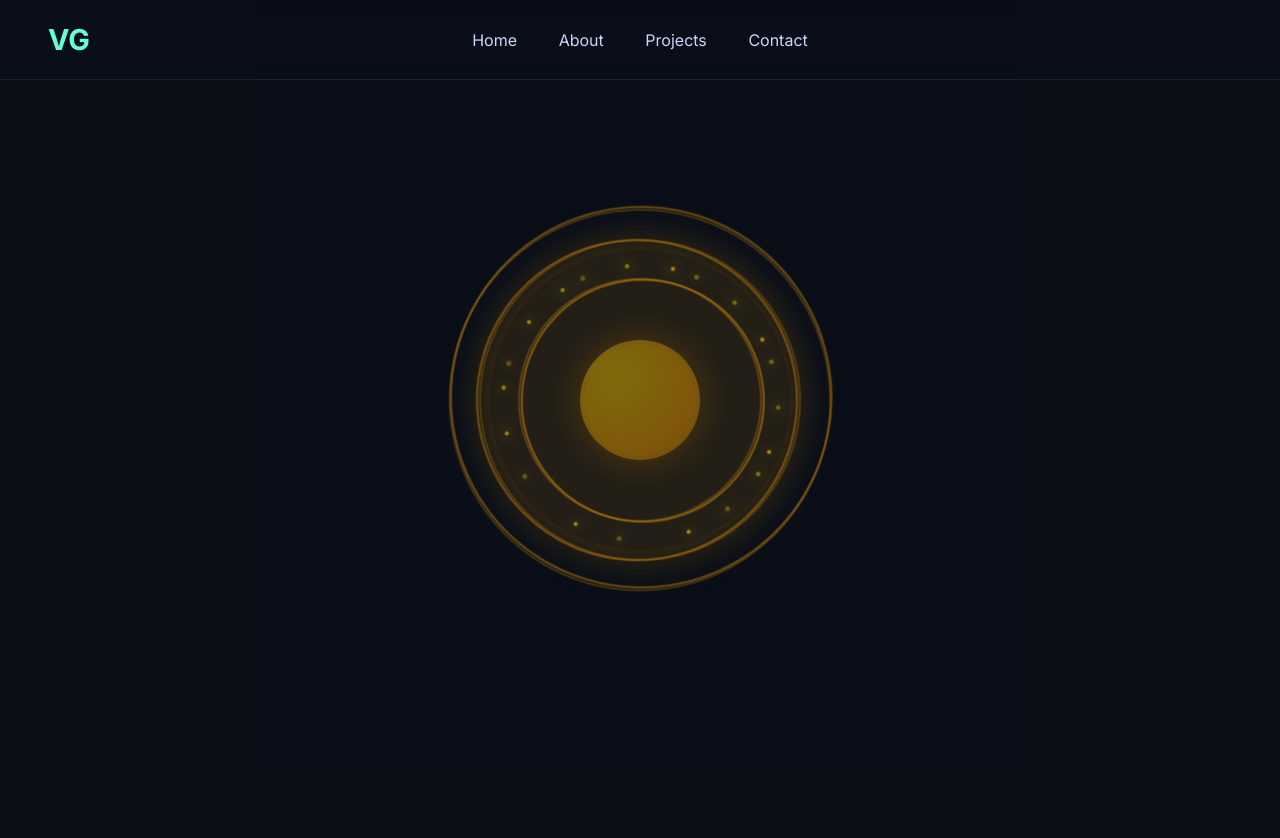
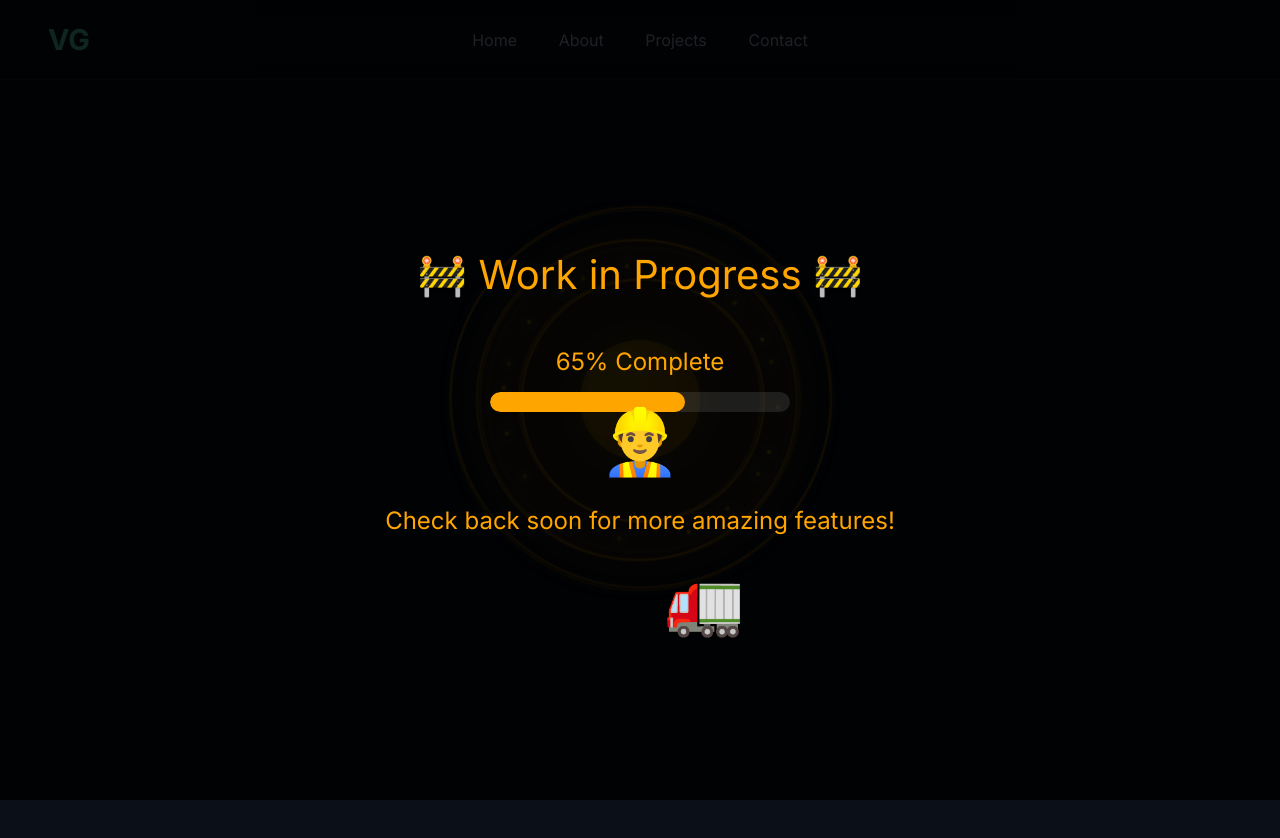
Before and after one commit to iamrealvinnu/my-portfolio, a React (Create React App) app: page / in a window 1280 px wide. Shown: the top 838 px of the page. Built offline with nearby package versions, Linux system fonts and the light colour scheme.

Commit message:
Add construction overlay animation with progress indicator

```diff
--- a/src/App.js
+++ b/src/App.js
@@ -1,10 +1,23 @@
-import React from 'react';
+import React, { useState, useEffect } from 'react';
 import { BrowserRouter as Router } from 'react-router-dom';
 import AppContent from './components/AppContent';
+import ConstructionOverlay from './components/ConstructionOverlay';
 
 function App() {
+  const [showOverlay, setShowOverlay] = useState(true);
+
+  useEffect(() => {
+    // Hide overlay after 8 seconds (matching animation duration)
+    const timer = setTimeout(() => {
+      setShowOverlay(false);
+    }, 8000);
+
+    return () => clearTimeout(timer);
+  }, []);
+
   return (
     <Router>
+      {showOverlay && <ConstructionOverlay />}
       <AppContent />
     </Router>
   );
--- /dev/null
+++ b/src/components/ConstructionOverlay.js
@@ -0,0 +1,105 @@
+import React from 'react';
+import styled, { keyframes } from 'styled-components';
+
+const constructionAnimation = keyframes`
+  0% {
+    transform: translateY(-100%);
+  }
+  10%, 90% {
+    transform: translateY(0);
+  }
+  100% {
+    transform: translateY(-100%);
+  }
+`;
+
+const digAnimation = keyframes`
+  0% { transform: translateY(0); }
+  50% { transform: translateY(-10px); }
+  100% { transform: translateY(0); }
+`;
+
+const bulldozerMove = keyframes`
+  0% { transform: translateX(-100%); }
+  45% { transform: translateX(0); }
+  55% { transform: translateX(0); }
+  100% { transform: translateX(100%); }
+`;
+
+const OverlayContainer = styled.div`
+  position: fixed;
+  top: 0;
+  left: 0;
+  width: 100%;
+  height: 100%;
+  background: rgba(0, 0, 0, 0.85);
+  z-index: 9999;
+  display: flex;
+  flex-direction: column;
+  justify-content: center;
+  align-items: center;
+  color: #FFA500;
+  animation: ${constructionAnimation} 8s ease-in-out;
+  animation-fill-mode: forwards;
+`;
+
+const ConstructionText = styled.div`
+  font-size: 2.5rem;
+  text-align: center;
+  margin-bottom: 2rem;
+  text-shadow: 2px 2px 4px rgba(0, 0, 0, 0.5);
+`;
+
+const ProgressText = styled.div`
+  font-size: 1.5rem;
+  margin: 1rem 0;
+`;
+
+const WorkerEmoji = styled.div`
+  font-size: 4rem;
+  animation: ${digAnimation} 1s infinite ease-in-out;
+`;
+
+const Bulldozer = styled.div`
+  font-size: 4rem;
+  animation: ${bulldozerMove} 6s infinite linear;
+  position: absolute;
+  bottom: 20%;
+`;
+
+const ProgressBar = styled.div`
+  width: 300px;
+  height: 20px;
+  background: rgba(255, 255, 255, 0.1);
+  border-radius: 10px;
+  overflow: hidden;
+  position: relative;
+
+  &::after {
+    content: '';
+    position: absolute;
+    top: 0;
+    left: 0;
+    width: 65%;
+    height: 100%;
+    background: #FFA500;
+    border-radius: 10px;
+  }
+`;
+
+const ConstructionOverlay = () => {
+  return (
+    <OverlayContainer>
+      <ConstructionText>
+        🚧 Work in Progress 🚧
+      </ConstructionText>
+      <ProgressText>65% Complete</ProgressText>
+      <ProgressBar />
+      <WorkerEmoji>👷‍♂️</WorkerEmoji>
+      <Bulldozer>🚛</Bulldozer>
+      <ProgressText>Check back soon for more amazing features!</ProgressText>
+    </OverlayContainer>
+  );
+};
+
+export default ConstructionOverlay;
```
